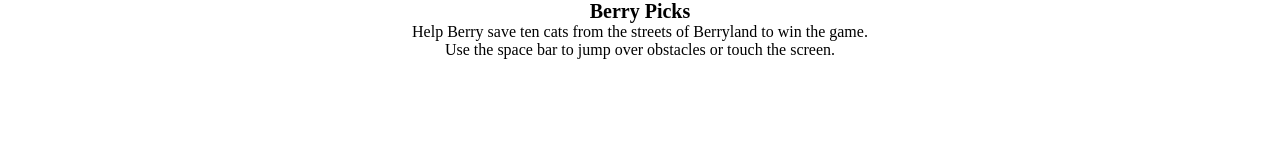
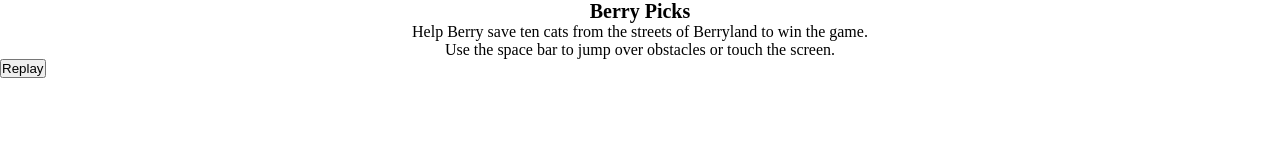
Before and after one commit to z1almagul/BerryPicks, a plain HTML site: page index.html in a window 1280 px wide. Shown: the top 148 px of the page. Drawn offline with Linux system fonts and the light colour scheme.

Commit message:
Update index.html
added a button tag

```diff
--- a/index.html
+++ b/index.html
@@ -26,6 +26,8 @@
         <img id="layer3" src="assets/buildings.png" alt="layer2">
         <img id="layer1" src="assets/layer.png" alt="layer3">
 
+        <button id="replay">Replay</button>
+
         <script src="script.js"></script>
     </body>
 </html>
```
